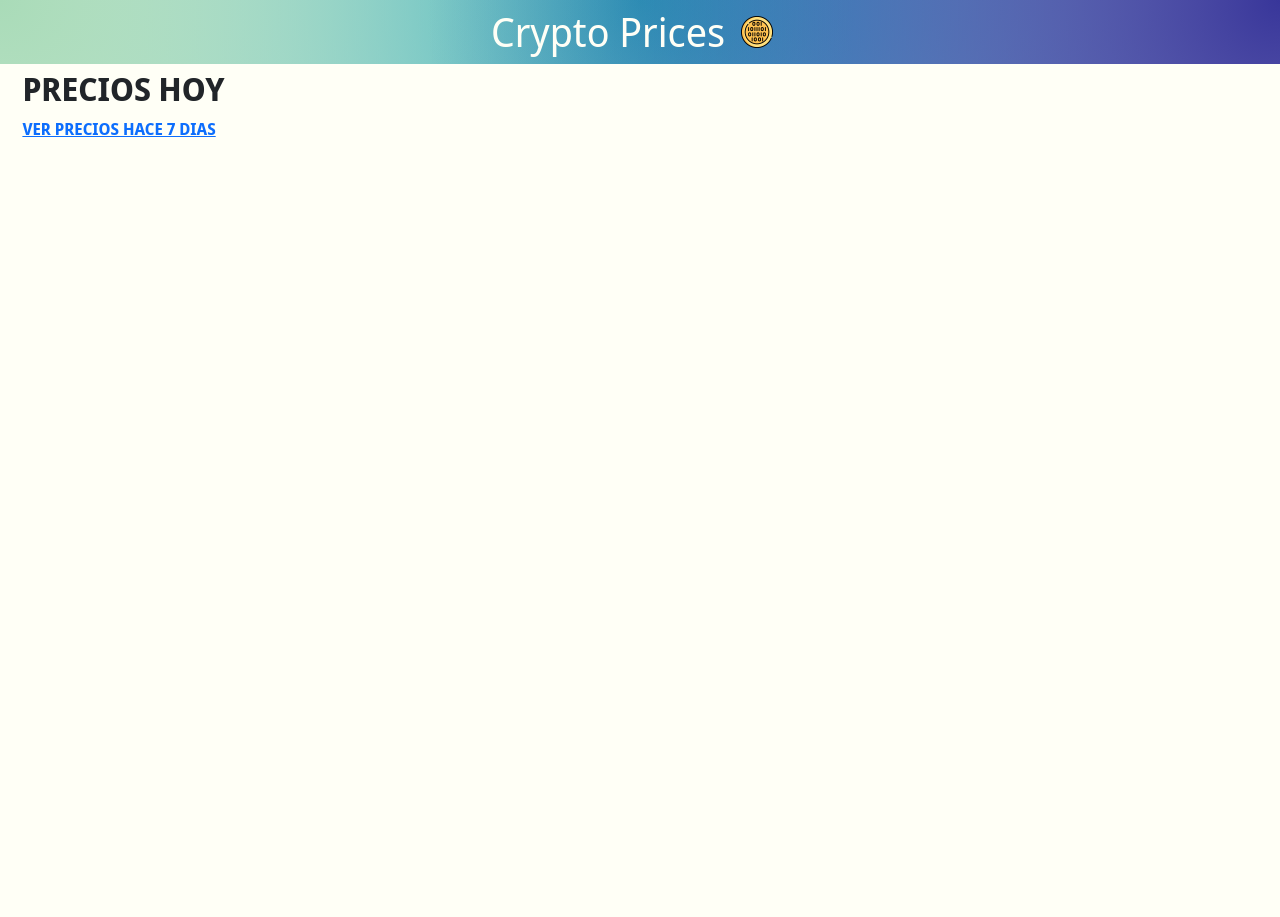
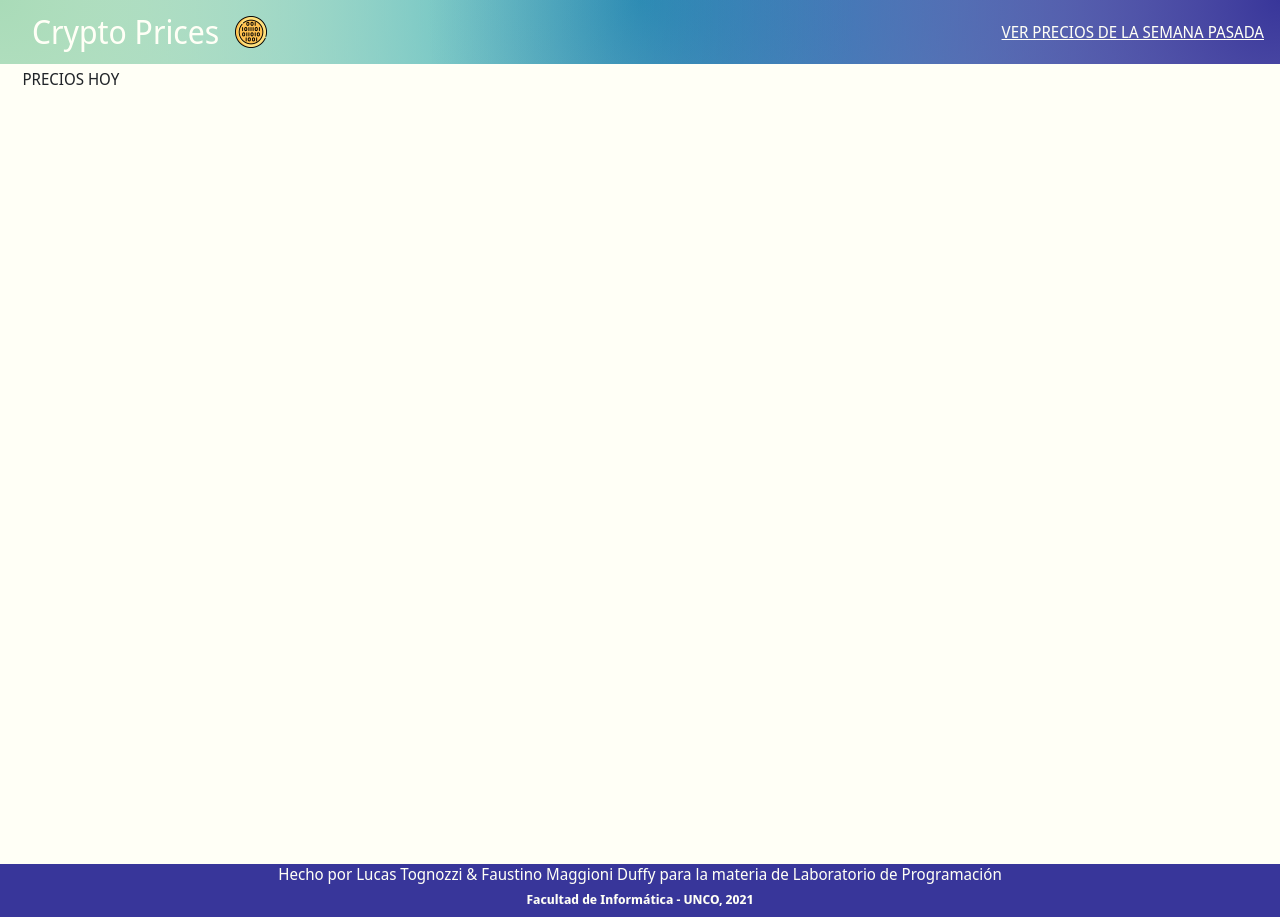
Before and after one commit to FaustMaggioni/LabProg2-Web, a plain HTML site: page frontend/index.html in a window 1280 px wide. Before the commit the page ends 800 px from the top, so only its background shows below. Drawn offline with nearby package versions, Linux system fonts and the light colour scheme; no server answers.

Commit message:
cambio en header, + footer

```diff
--- a/frontend/index.html
+++ b/frontend/index.html
@@ -5,26 +5,37 @@
     <link href="https://cdn.jsdelivr.net/npm/bootstrap@5.1.3/dist/css/bootstrap.min.css" rel="stylesheet" integrity="sha384-1BmE4kWBq78iYhFldvKuhfTAU6auU8tT94WrHftjDbrCEXSU1oBoqyl2QvZ6jIW3" crossorigin="anonymous">
     <link rel="icon" href="./assets/images/crypto.png">
     <link rel="stylesheet" href="styles/style.css">
+
     <link rel="preconnect" href="https://fonts.googleapis.com">
     <link rel="preconnect" href="https://fonts.gstatic.com" crossorigin>
     <link href="https://fonts.googleapis.com/css2?family=Noto+Sans+Display:wght@300&display=swap" rel="stylesheet">
+
     <title> Crypto Prices </title>
 </head>
 
 <body>
     <header class="header">
-        <h1 class="title"> Crypto Prices </h1>
-        <img class="icon" src="./assets/images/crypto.png" />
+        <div class="title-set">
+            <h1 class="title"> Crypto Prices </h1>
+            <img class="icon" src="./assets/images/crypto.png" />
+        </div>
+        <a href="./precios7dias.html" class='link'> VER PRECIOS DE LA SEMANA PASADA </a>
     </header>
     <div class="content">
         <h2 class='content-title'> PRECIOS HOY </h2>
-        <a href="./precios7dias.html" class='content-title'> VER PRECIOS HACE 7 DIAS</a>
         <div id='container' class="coins-container">
 
         </div>
     </div>
     </div>
-
+    <footer>
+        <h4 class="names">
+            Hecho por Lucas Tognozzi & Faustino Maggioni Duffy para la materia de Laboratorio de Programación
+        </h4>
+        <h5 class="fai">
+            Facultad de Informática - UNCO, 2021
+        </h5>
+    </footer>
     <script src='./services/getCoinsInfo.js'></script>
 </body>
 
--- a/frontend/services/getCoinsInfo.js
+++ b/frontend/services/getCoinsInfo.js
@@ -25,6 +25,7 @@ const todayURL = `${baseURL}index.html`;
 
             const logo = document.createElement('img');
             logo.src = image;
+            logo.classList.add('coin-info')
 
             appendToCard(card, title, visual_price, logo);
 
@@ -36,17 +37,12 @@ const todayURL = `${baseURL}index.html`;
 } )()
 
 function getCoinAttributes(coin){
-    try {
-        const isActual = window.location.href === todayURL;
+    const isActual = window.location.href === todayURL;
 
-        return {
-            name: coin.name,
-            price: (isActual ? coin.price : coin.price_last_week).toFixed(2),
-            image: coin.image,
-        }
-
-    } catch (error) {
-        throw new Error(error)
+    return {
+        name: coin.name,
+        price: (isActual ? coin.price : coin.price_last_week).toFixed(2),
+        image: coin.image,
     }
 }
 
--- a/frontend/styles/style.css
+++ b/frontend/styles/style.css
@@ -43,8 +43,10 @@ p {
 }
 
 .content-title {
-    margin-left: 1rem;
-    font-weight: 600;
+    font-size: medium;
+    font-weight: 500;
+    margin: auto;
+    padding-left: 1em;
 }
 
 .price {
@@ -62,11 +64,22 @@ p {
     width: 100%;
 }
 
+.link {
+    color: var(--white-color);
+    margin: auto 0;
+    padding-right: 1em;
+}
 .title {
     color: var(--white-color);
     font-weight: 400;
+    font-size: 2rem;
     text-align: center;
     margin: auto 0;
+    padding-left: 1em;
+}
+
+.title-set{
+    display: flex;
 }
 
 .header {
@@ -76,7 +89,7 @@ p {
     background-size: cover;
     display: flex;
     height: 4em;
-    justify-content: center;
+    justify-content: space-between;
     left: 0;
     margin: auto;
     position: fixed;
@@ -92,5 +105,33 @@ p {
 
 .content {
     margin-top: 4em;
+    min-height: 100vh;
     padding: 0.5%;
 }
+
+.coin-info{
+    border-radius: 0.5em;
+    box-shadow: 1px 1px 1px 1px rgba(0, 0, 0, 0.3);
+    display: block;
+    margin: auto;
+    padding-bottom: 1em;
+}
+
+footer{
+    background-color: var(--dark-color);
+    color: var(--white-color);
+    padding: 1px;
+    height: fit-content;
+    width: 100%;
+}
+
+.names{
+    font-size: 1rem;
+    text-align: center;
+}
+
+.fai{
+    font-size: 0.8rem;
+    font-weight: 600;
+    text-align: center;
+}
```
Also changed, not shown: frontend/precios7dias.html (+6 -6 lines).
